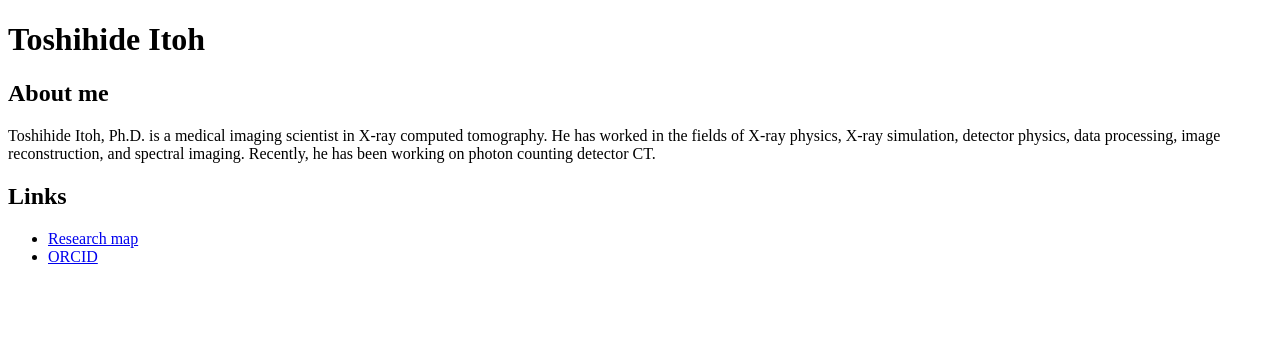
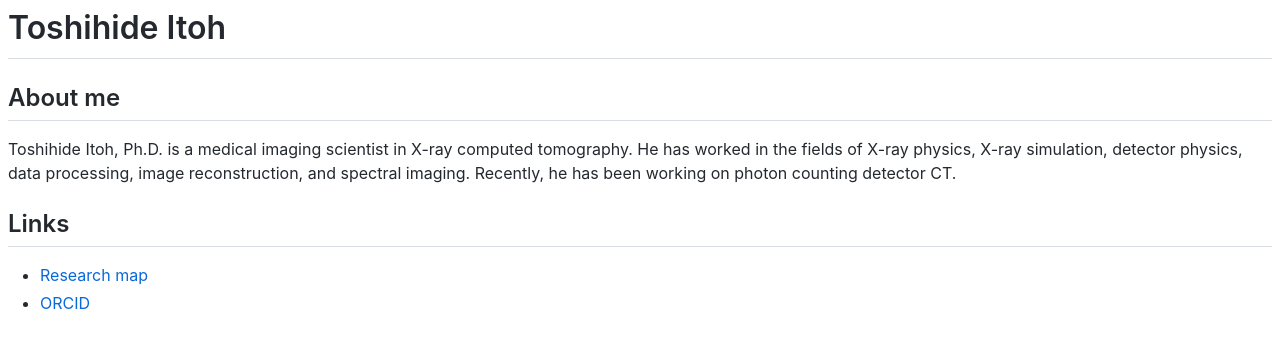
Before and after one commit to tnitoh/tnitoh.github.io, a Jekyll site: the page built from index.md, in a window 1280 px wide. Shown: the top 348 px of the page. Built offline with Jekyll 4.4.1, drawn with Linux system fonts in a browser that asks for light colours; Markdown is read by kramdown in place of the engine named in the settings.

Commit message:
Update default.html

```diff
--- a/_layouts/default.html
+++ b/_layouts/default.html
@@ -5,8 +5,9 @@
     <link href='https://tnitoh.github.io/style.css' rel='stylesheet' type='text/css' media='all'>
     <title>{{page.title}}</title>
   </head>
-
   <body>
-    {{content}}
+    <article class="markdown-body">
+      {{content}}
+    </article>
   </body>
 </html>
```
